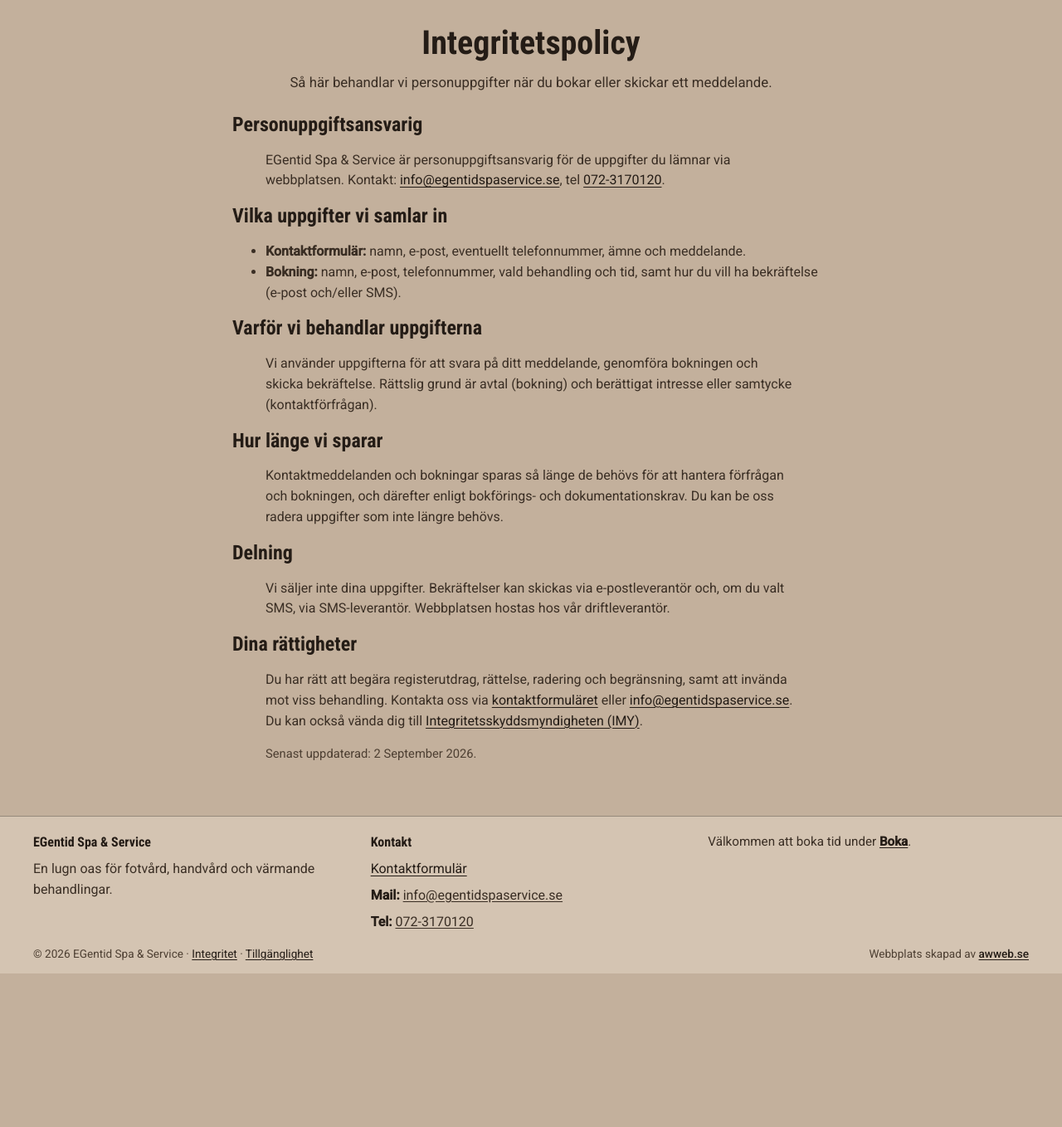
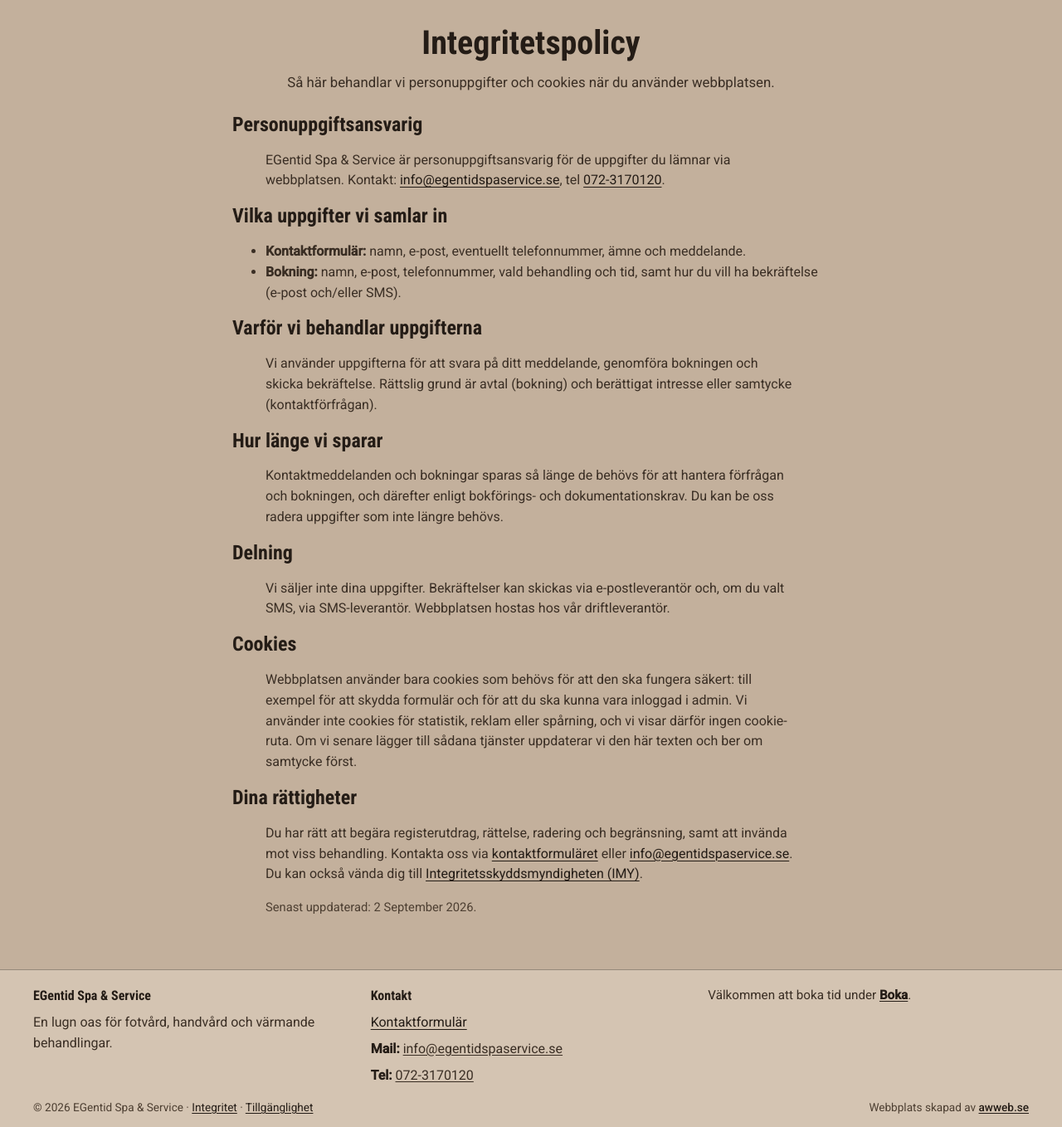
Before and after one commit to AnnikaW-dev/egentidsparesurs, a Django app: page /integritet/ in a window 1280 px wide. Shown: the part 92-1450 px from the top of the page at 83% size. Before the commit the page ends 1265 px from the top, so only its background shows below. Run offline with Django 5.2, Linux system fonts and the light colour scheme; data comes from the database, SQL or seed files in the repository.

Commit message:
Document necessary cookies on the privacy page before go-live.
State that we only use security/session cookies and no tracking, so no consent banner is needed.

Co-authored-by: Cursor <cursoragent@cursor.com>

```diff
--- a/pages/templates/pages/privacy.html
+++ b/pages/templates/pages/privacy.html
@@ -1,4 +1,4 @@
-{# pages/privacy.html — integritetspolicy for contact + booking (GDPR) #}
+{# pages/privacy.html — integritetspolicy for contact, booking, and necessary cookies (GDPR) #}
 {% extends "base.html" %}
 
 {% block title %}Integritet – {{ site.site_name }}{% endblock %}
@@ -11,7 +11,7 @@
 <article class="page-article">
   <header class="page-header">
     <h1>Integritetspolicy</h1>
-    <p class="lead">Så här behandlar vi personuppgifter när du bokar eller skickar ett meddelande.</p>
+    <p class="lead">Så här behandlar vi personuppgifter och cookies när du använder webbplatsen.</p>
   </header>
 
   <div class="prose-stack">
@@ -52,6 +52,15 @@
       valt SMS, via SMS-leverantör. Webbplatsen hostas hos vår driftleverantör.
     </p>
 
+    <h2>Cookies</h2>
+    <p>
+      Webbplatsen använder bara cookies som behövs för att den ska fungera säkert:
+      till exempel för att skydda formulär och för att du ska kunna vara inloggad i admin.
+      Vi använder inte cookies för statistik, reklam eller spårning, och vi visar därför
+      ingen cookie-ruta. Om vi senare lägger till sådana tjänster uppdaterar vi den här
+      texten och ber om samtycke först.
+    </p>
+
     <h2>Dina rättigheter</h2>
     <p>
       Du har rätt att begära registerutdrag, rättelse, radering och begränsning, samt att
--- a/pages/tests.py
+++ b/pages/tests.py
@@ -97,6 +97,8 @@ class PrivacyPageTests(TestCase):
         self.assertContains(response, "Integritetspolicy")
         self.assertContains(response, "Personuppgiftsansvarig")
         self.assertContains(response, "IMY")
+        self.assertContains(response, "Cookies")
+        self.assertContains(response, "statistik, reklam eller spårning")
 
 
 class FooterContactTests(TestCase):
```
